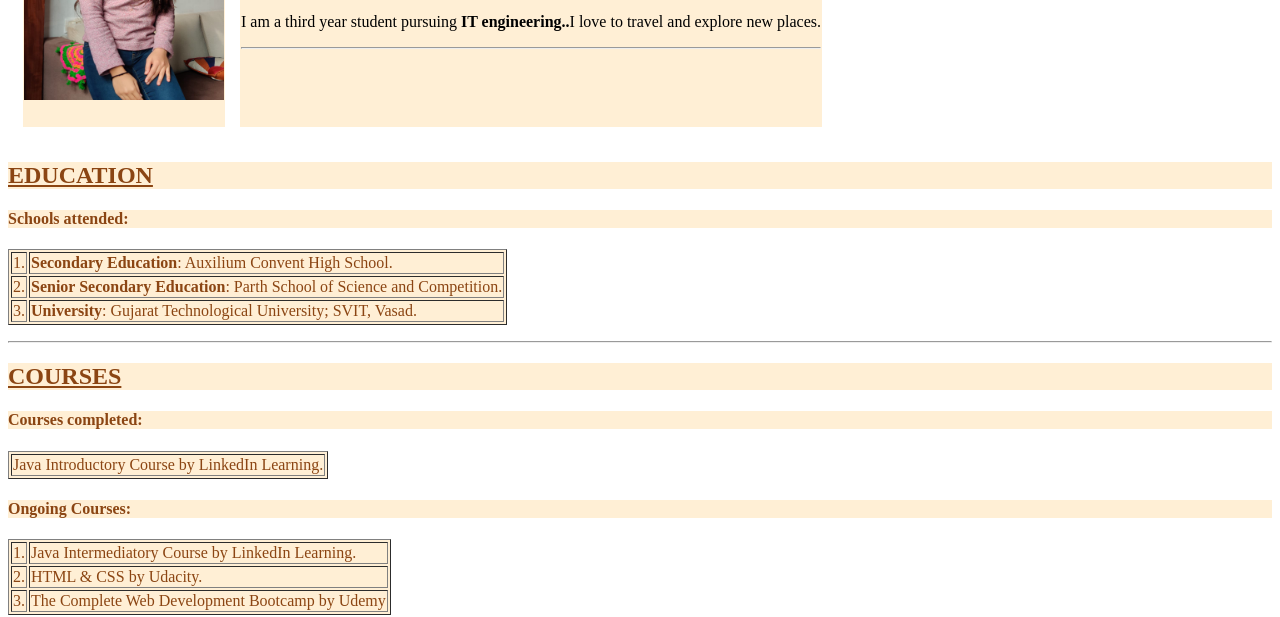
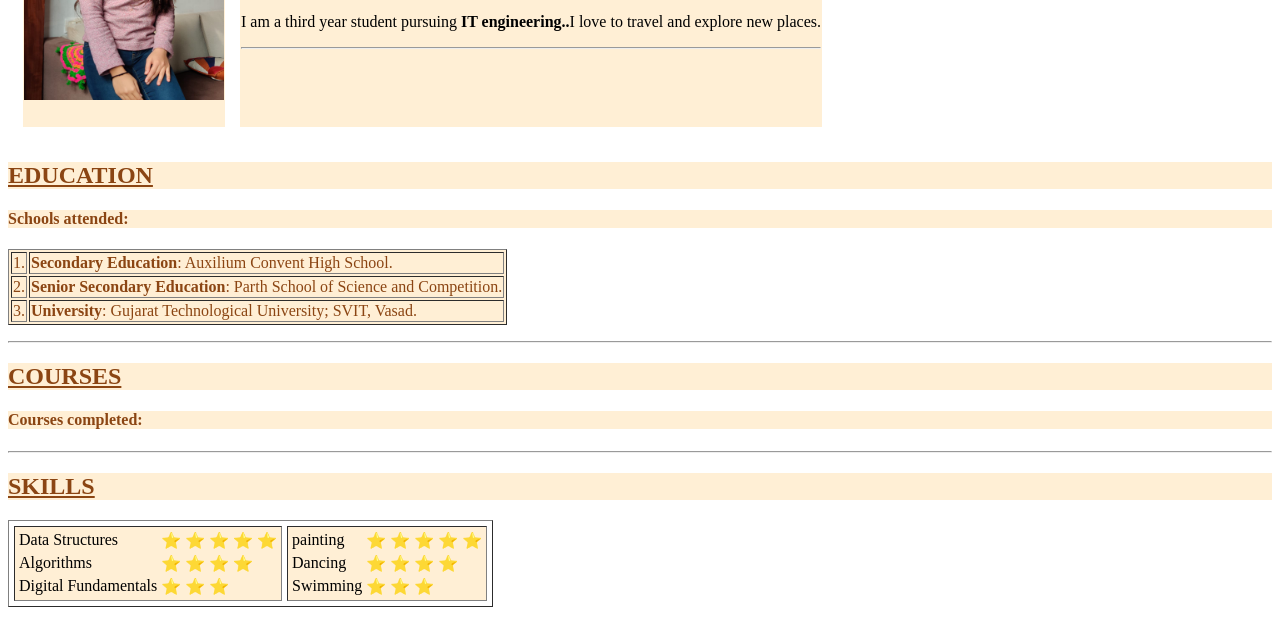
Before and after one commit to kanishka2330/CV, a plain HTML site: page firstHtml.html in a window 1280 px wide. Shown: the part 194-811 px from the top of the page. Drawn offline with Linux system fonts and the light colour scheme.

Commit message:
Update firstHtml.html
-removed courses

```diff
--- a/firstHtml.html
+++ b/firstHtml.html
@@ -60,23 +60,7 @@
 	</p><hr>
   <h2><u>COURSES</u></h2>
    <p><h4>Courses completed:</h4>
-    <table border="1" class="education">
-	  <tr>
-	  <td>Java Introductory Course by LinkedIn Learning.</td>
-	  </tr>
-	</table>
 
-     <h4>Ongoing Courses:</h4>
-	 <table border="1" class="education"><tr>
-	  <td>1.</td><td>Java Intermediatory Course by LinkedIn Learning.</td>
-	  </tr>
-	  <tr>
-	  <td>2.</td><td>HTML & CSS by Udacity.</td>
-	  </tr>
-	  <tr>
-	  <td>3.</td><td>The Complete Web Development Bootcamp by Udemy</td>
-	 </tr>
-	 </table>
 	  <hr>
 
 <h2><u>SKILLS</u></h2>
```
